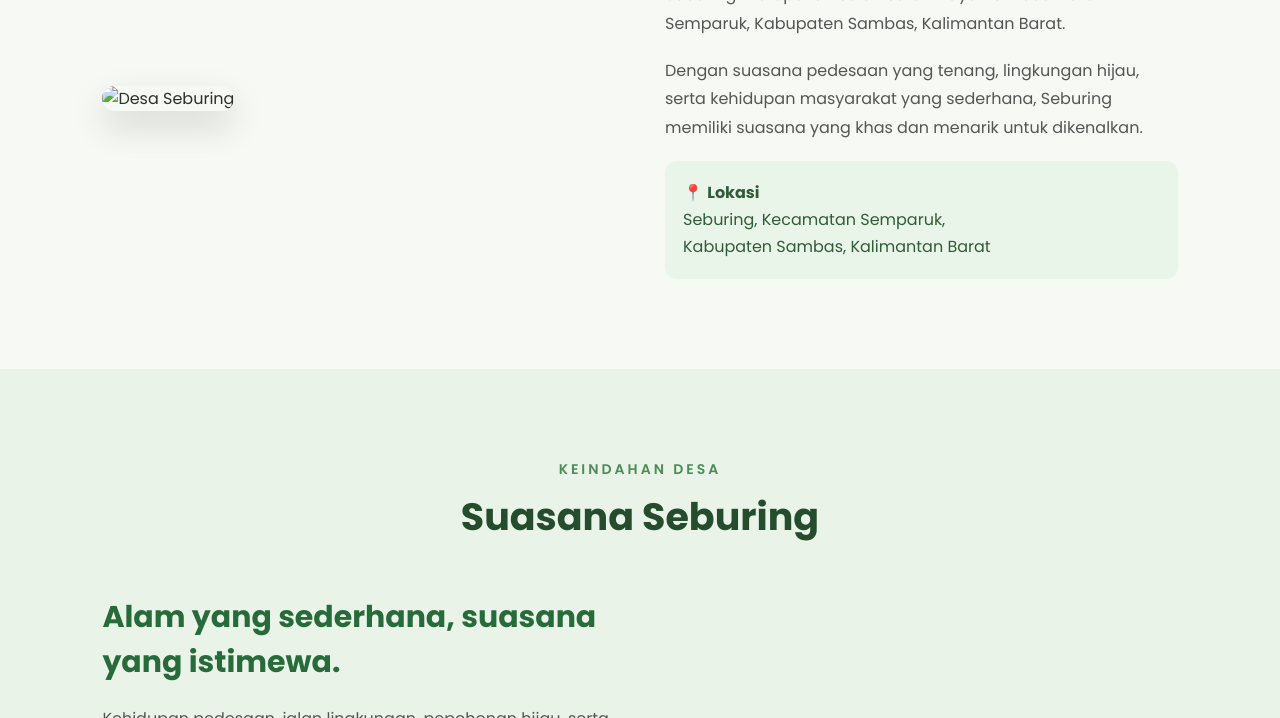
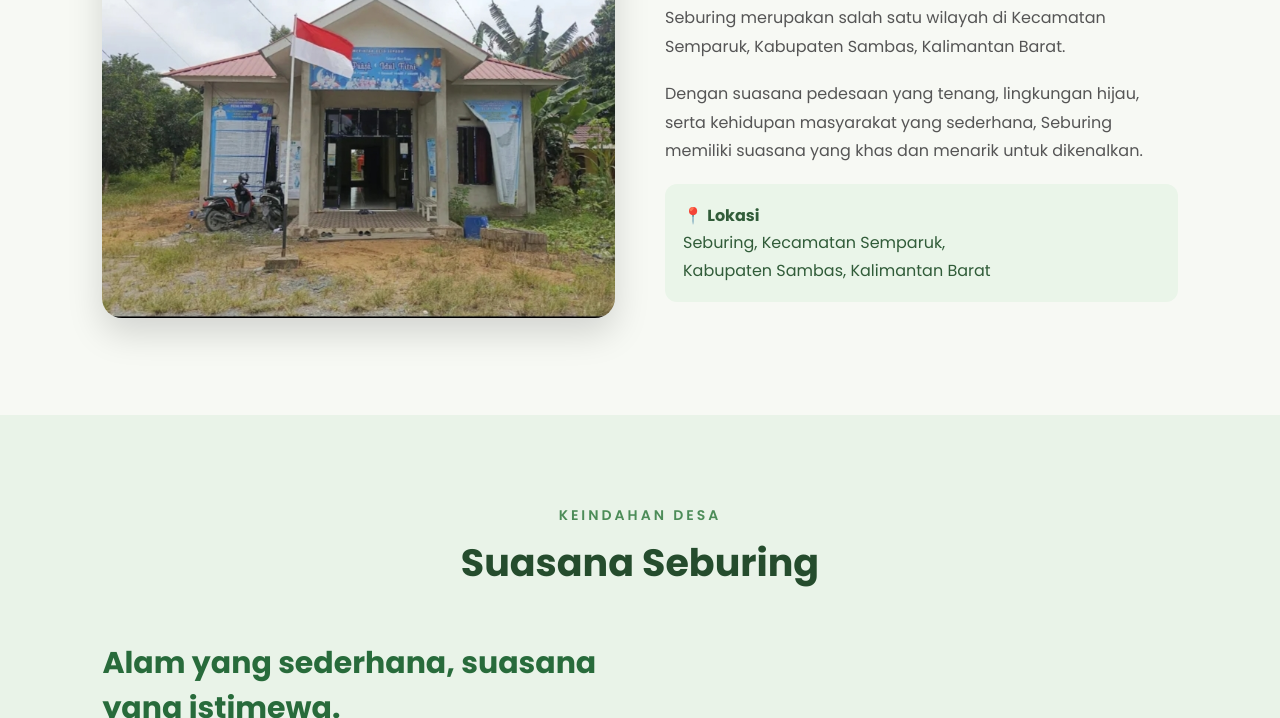
Before and after one commit to pyuda5064-a11y/Elsa-desa-, a plain HTML site: page index.html in a window 1280 px wide. Shown: the part 1098-1816 px from the top of the page. Drawn offline with Linux system fonts and the light colour scheme.

Commit message:
Update index.html

```diff
--- a/index.html
+++ b/index.html
@@ -69,7 +69,7 @@
     <div class="about">
 
         <div class="about-image">
-            <img src="gambar1.jpg" alt="Desa Seburing">
+            <img src="IMG_20260829_154550.jpg" alt="Desa Seburing">
         </div>
 
         <div class="about-text">
@@ -87,7 +87,7 @@
                 lingkungan hijau, serta kehidupan masyarakat
                 yang sederhana, Seburing memiliki suasana
                 yang khas dan menarik untuk dikenalkan.
-            </p>
+            </p">
 
             <div class="location-box">
                 📍 <b>Lokasi</b><br>
```
